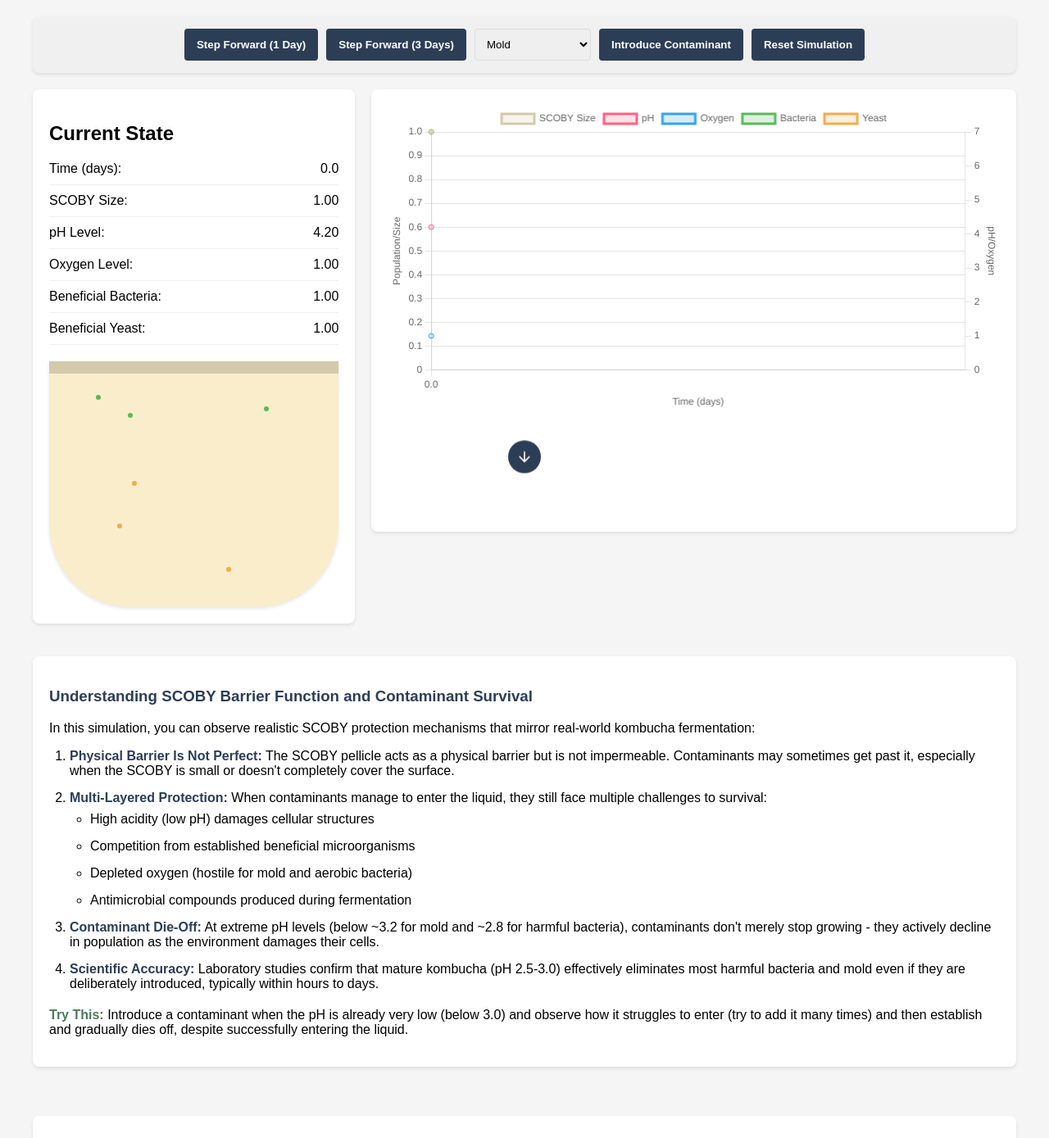
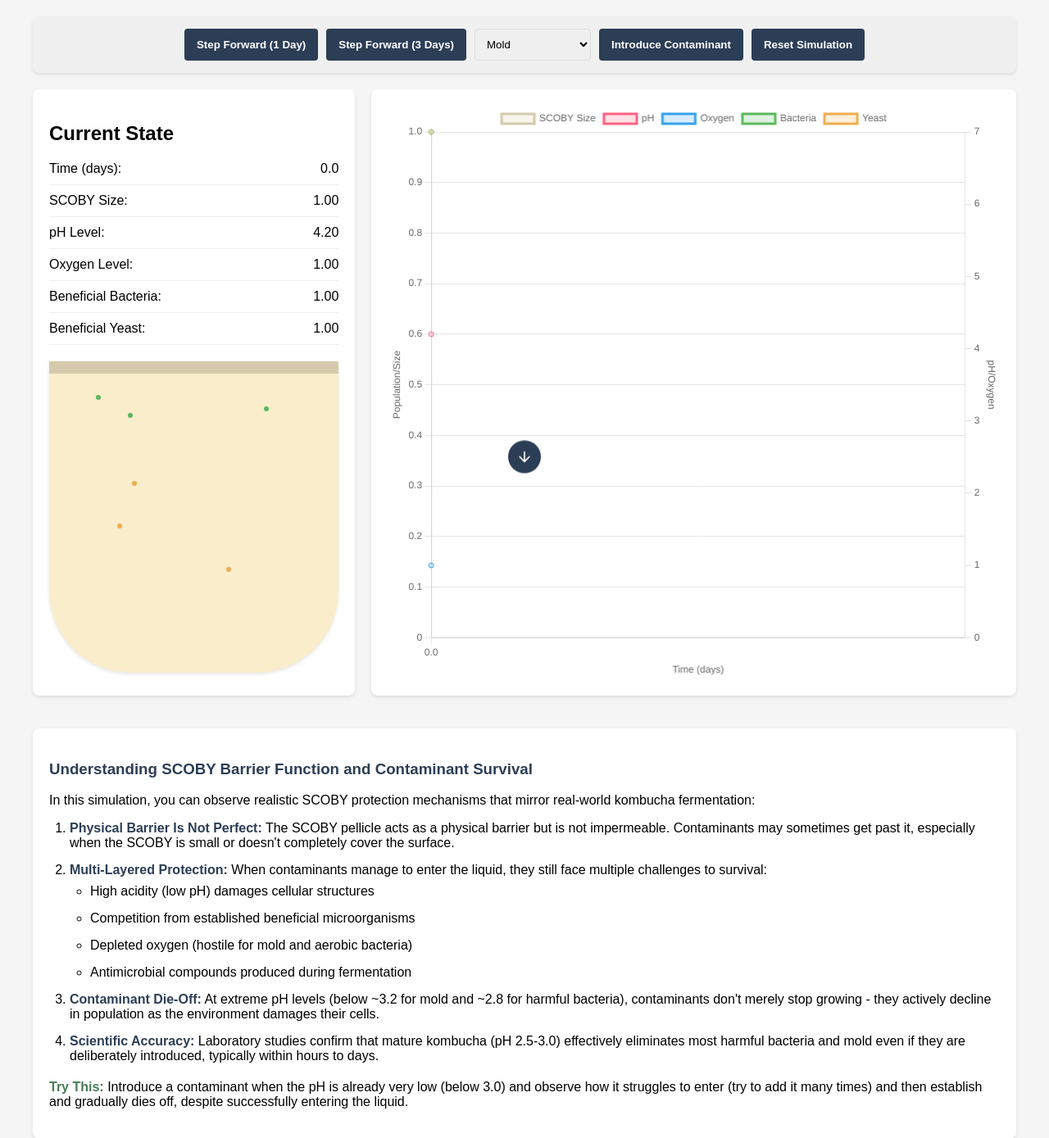
Before and after one commit to bazarkua/scoby-fermentation-sim, a Flask app: page / in a window 1280 px wide. Shown: the part 174-1563 px from the top of the page at 82% size. Run offline with Flask 2, Linux system fonts and the light colour scheme; some libraries are stand-ins or nearby versions.

Commit message:
increased chart height

```diff
--- a/templates/index.html
+++ b/templates/index.html
@@ -75,7 +75,7 @@
             padding: 20px;
             border-radius: 8px;
             box-shadow: 0 2px 4px rgba(0,0,0,0.1);
-            height: 500px;
+            height: 700px;
         }
         .state-value {
             display: flex;
@@ -93,7 +93,7 @@
         }
         .visual-container {
             width: 100%;
-            height: 300px;
+            height: 380px;
             position: relative;
             background-color: #f9edcc; /* Light yellow for tea */
             border-radius: 0 0 100px 100px;
@@ -627,7 +627,6 @@
         });
         }
 
-
         // Initialize the simulation when the page loads
         document.addEventListener('DOMContentLoaded', function() {
             initSimulation();
@@ -845,6 +844,7 @@ async function initSimulation() {
                 },
                 options: {
                     responsive: true,
+                    maintainAspectRatio: false,
                     interaction: {
                         mode: 'index',
                         intersect: false,
```
Lines whose indentation alone changed are shown as unchanged.
